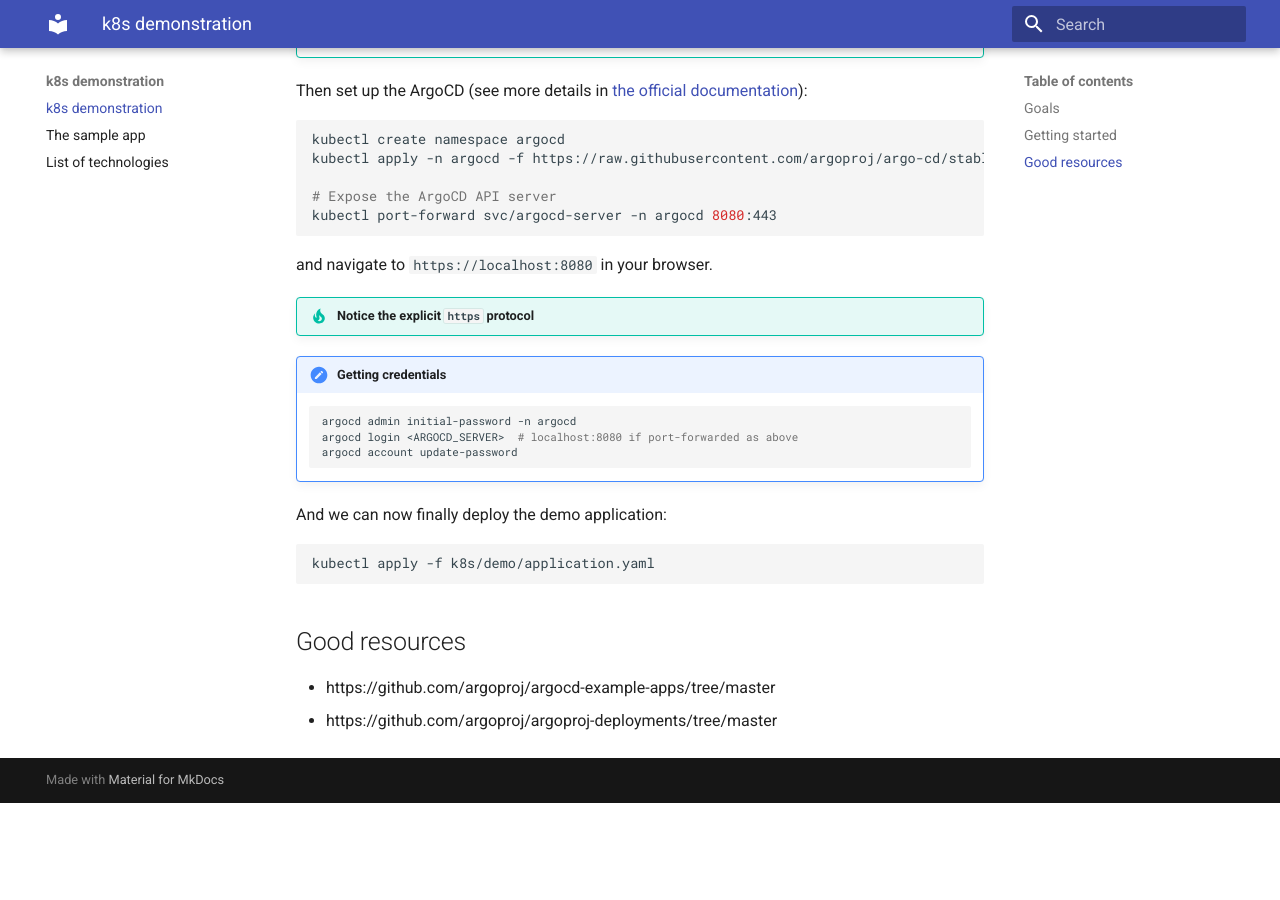
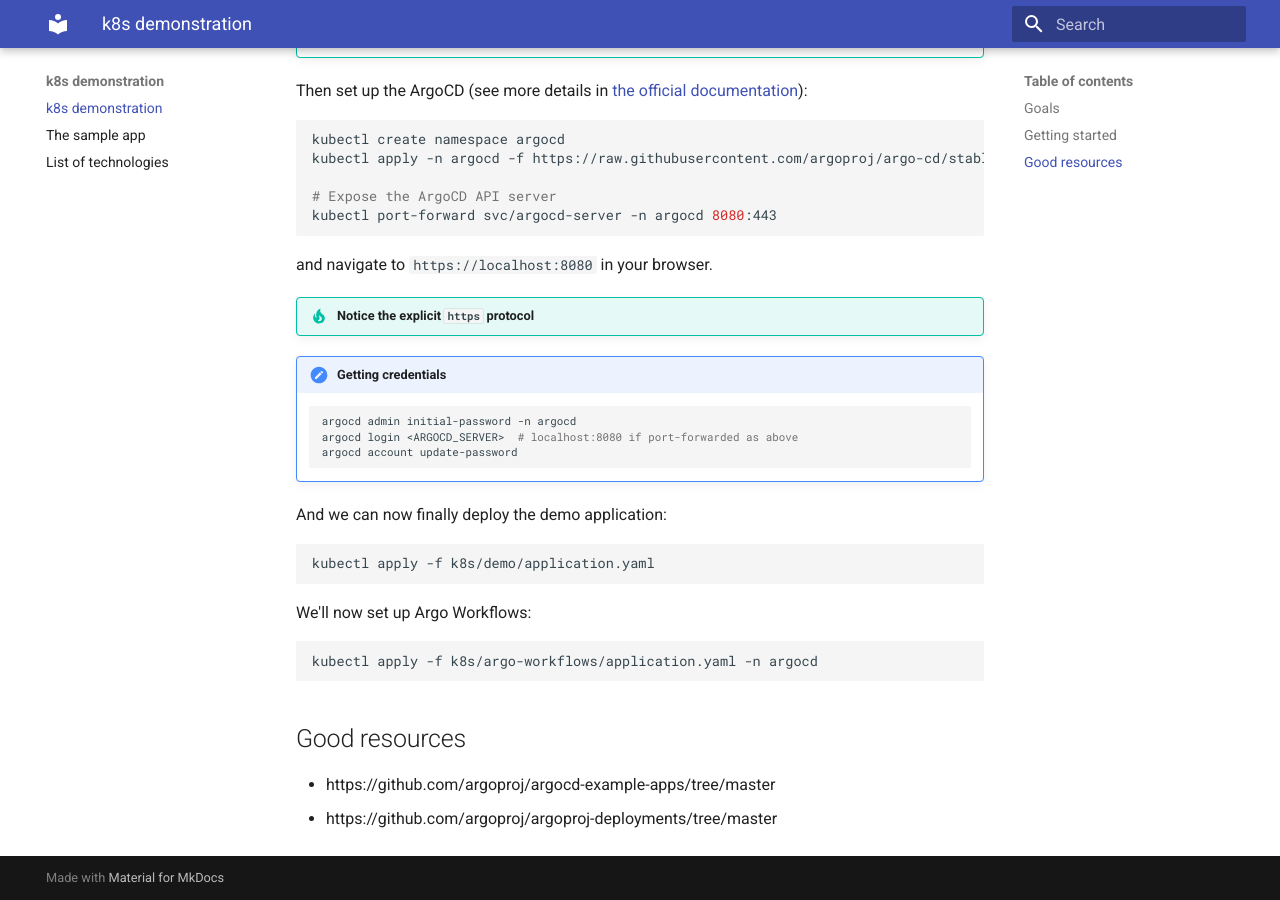
Before and after one commit to Northo/k8s-webserver-with-inference-job-demo, an MkDocs documentation site: the page built from docs/index.md, in a window 1280 px wide and 900 px high, scrolled down 1091 px. Built offline with MkDocs 1.6.1 and Material for MkDocs 9.7.7, drawn with Linux system fonts in a browser that asks for light colours; before the commit the page ends 1894 px from its top, so only the background shows below that.

Commit message:
📝 Update setup section

````diff
--- a/docs/index.md
+++ b/docs/index.md
@@ -9,9 +9,9 @@
 
 Initial setup:
 
-- [ ] Terraform setup for AKS (Azure Kubernetes Service) k8s cluster
-- [ ] ArgoCD setup
-- [ ] Argo Workflows managed by ArgoCD
+- [x] Terraform setup for AKS (Azure Kubernetes Service) k8s cluster
+- [x] ArgoCD setup
+- [x] Argo Workflows managed by ArgoCD
 - [ ] Pass large data to inference job
 - [ ] Return large data from inference job
 
@@ -64,6 +64,11 @@
 kubectl apply -f k8s/demo/application.yaml
 ```
 
+We'll now set up Argo Workflows:
+
+```bash
+kubectl apply -f k8s/argo-workflows/application.yaml -n argocd
+```
 
 
 
````
